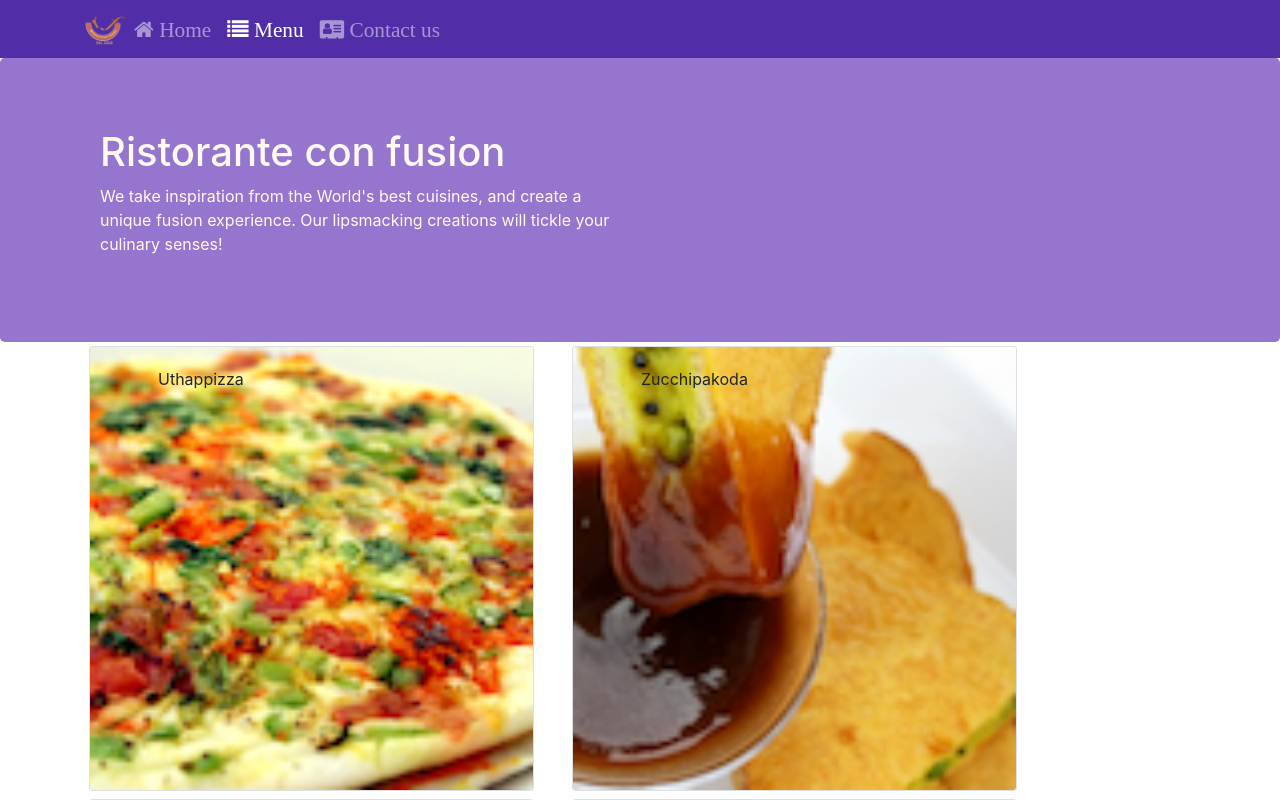
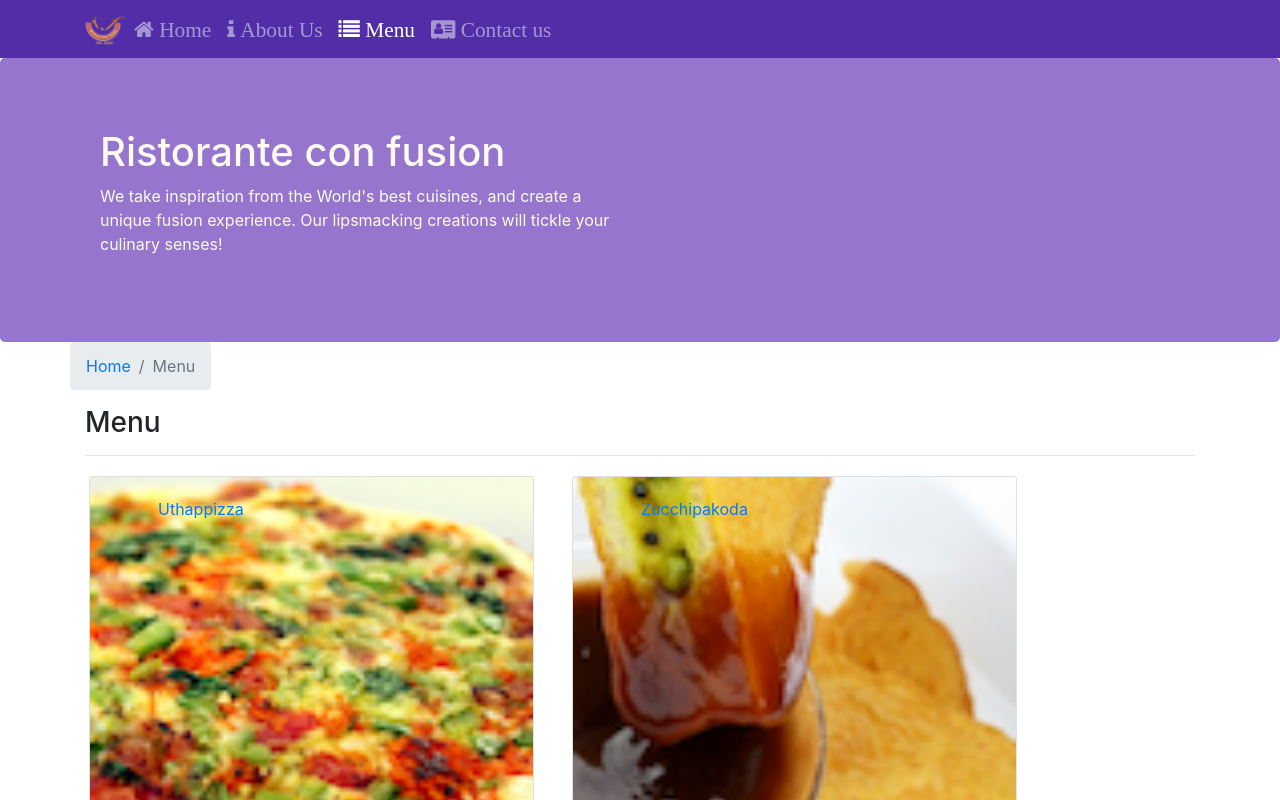
Before and after one commit to enas48/food-react-app, a React (Create React App) app: page /menu in a window 1280 px wide. Shown: the top 800 px of the page. Built offline with nearby package versions, Linux system fonts and the light colour scheme.

Commit message:
spa part2

```diff
--- a/src/components/ContactComponent.js
+++ b/src/components/ContactComponent.js
@@ -1,8 +1,21 @@
 import React from 'react';
+import {Breadcrumb,BreadcrumbItem} from 'reactstrap';
+import {Link} from 'react-router-dom';
 
 function Contact(props) {
     return(
         <div className="container">
+
+            <div className="row">
+                <Breadcrumb>
+                    <BreadcrumbItem><Link to="/home">Home</Link></BreadcrumbItem>
+                    <BreadcrumbItem active>Contact Us</BreadcrumbItem>
+                </Breadcrumb>
+                <div className="col-12">
+                    <h3>Contact Us</h3>
+                    <hr />
+                </div>
+            </div>
             <div className="row row-content">
                 <div className="col-12">
                 <h3>Location Information</h3>
--- a/src/components/DishdetailComponent.js
+++ b/src/components/DishdetailComponent.js
@@ -1,19 +1,35 @@
 import React from 'react';
-import { Card,CardBody,CardText,CardTitle,CardImg} from 'reactstrap';
-
+import { Card,CardBody,CardText,CardTitle,CardImg, Breadcrumb,BreadcrumbItem} from 'reactstrap';
+import {Link} from 'react-router-dom';
 function DishDetail(props) {
     if(props.dish != null){
         return(
             <div className="container">
-            <div className="row">
-                 <div className="col-12 col-md-5 m-1 ">
-                     <RenderDish dish={props.dish}/>
-                 </div>
-                 <div className="col-12 col-md-5 m-1 ">
-                     <RenderComments comments={props.dish.comments}/>
-                 </div>
+                 <div className="row">
+                     <Breadcrumb>
+                       <BreadcrumbItem>
+                           <Link to='/menu'>Menu</Link>
+                       </BreadcrumbItem>
+                       <BreadcrumbItem active>
+                           {props.dish.name}
+                       </BreadcrumbItem>
+                     </Breadcrumb>
+                     <div className="col-12">
+                         <h3>{props.dish.name}</h3>
+                         <hr/>
+                     </div>
+                </div>
+                <div className="row">
+                    <div className="col-12 col-md-5 mr-1">
+                    <RenderDish dish={props.dish}/>
+                    </div>
+                    <div className="col-12 col-md-5 mr-1">
+                    <RenderComments comments={props.comments}/>
+                    </div>
+                </div>
+
             </div>
-            </div>
+
         )
 
     } else{
--- a/src/components/HeaderComponent.js
+++ b/src/components/HeaderComponent.js
@@ -24,12 +24,17 @@ toggleNav(){
              <Navbar dark expand="md">
                  <div className="container">
                      <NavbarToggler onClick={this.toggleNav}/>
-                     <NavbarBrand className="mr-auto" href="/"><img src='assets/images/logo.png' height="30" width="41" alt='Ristorante Con Fusion' /></NavbarBrand>
+                     <NavbarBrand className="mr-auto"><img src='assets/images/logo.png' height="30" width="41" alt='Ristorante Con Fusion' /></NavbarBrand>
                      <Collapse isOpen={this.state.isNavOpen} navbar>
                      <Nav navbar>
                          <NavItem>
                              <NavLink className="nav-link" to="/home">
                                  <span className="fa fa-home fa-lg"> Home</span>
+                             </NavLink>
+                         </NavItem>
+                         <NavItem>
+                             <NavLink className="nav-link" to="/aboutus">
+                                 <span className="fa fa-info fa-lg"> About Us</span>
                              </NavLink>
                          </NavItem>
                          <NavItem>
--- a/src/components/MainComponent.js
+++ b/src/components/MainComponent.js
@@ -33,12 +33,20 @@ const HomePage = ()=>{
   )
 }
 
+const DishWithId=({match})=>{
+return(
+  <DishDetail dish={this.state.dishes.filter((dish)=> dish.id ===parseInt(match.params.dishId,10))[0]}
+              comments={this.state.comments.filter((comment)=> comment.dishId ===parseInt(match.params.dishId,10))}/>
+);
+}
+
   return (
     <div>
       <Header/>
       <Switch>
         <Route path='/home' component={HomePage}/>
         <Route exact path='/menu' component={()=> <Menu dishes={this.state.dishes}/>}/>
+        <Route path='/menu/:dishId' component={DishWithId}/>
         <Route exact path="/contactus" component={Contact}/>
         <Redirect to='/home'/>
       </Switch>
--- a/src/components/MenuComponent.js
+++ b/src/components/MenuComponent.js
@@ -1,13 +1,16 @@
 import React from 'react';
-import { Card,CardTitle,CardImg ,CardImgOverlay} from 'reactstrap';
+import { Card,CardTitle,CardImg ,CardImgOverlay,Breadcrumb,BreadcrumbItem} from 'reactstrap';
+import {Link} from 'react-router-dom';
 
 function RenderMenuItem({dish, onClick}){
     return(
-        <Card onClick={()=>onClick(dish.id)}>
+        <Card>
+         <Link to={`/menu/${dish.id}`}>
         <CardImg width="100%" src={dish.image} alt={dish.name}/>
        <CardImgOverlay className="ml-5">
             <CardTitle>{dish.name}</CardTitle>
        </CardImgOverlay>
+       </Link>
    </Card>
     );
     }
@@ -17,7 +20,7 @@ function RenderMenuItem({dish, onClick}){
         const menu = props.dishes.map((dish)=>{
             return(
                 <div key={dish.id} className="col-12 col-md-5 m-1">
-                    <RenderMenuItem dish={dish} onClick={props.onClick}/>
+                    <RenderMenuItem dish={dish} />
                 </div>
             )
         })
@@ -25,6 +28,17 @@ function RenderMenuItem({dish, onClick}){
 
          <div className="container">
              <div className="row">
+                <Breadcrumb>
+                    <BreadcrumbItem><Link to='/home'>Home</Link></BreadcrumbItem>
+                    <BreadcrumbItem active>Menu</BreadcrumbItem>
+                </Breadcrumb>
+                <div className="col-12">
+                     <h3>Menu</h3>
+                     <hr/>
+
+                </div>
+             </div>
+             <div className="row">
                    {menu}
              </div>
          </div>
--- a/src/index.js
+++ b/src/index.js
@@ -1,9 +1,9 @@
 import React from 'react';
 import ReactDOM from 'react-dom';
-import './index.css';
 import 'bootstrap/dist/css/bootstrap.min.css';
 import 'font-awesome/css/font-awesome.min.css'
 import 'bootstrap-social/bootstrap-social.css';
+import './index.css';
 import App from './App';
 import * as serviceWorker from './serviceWorker';
 
```
